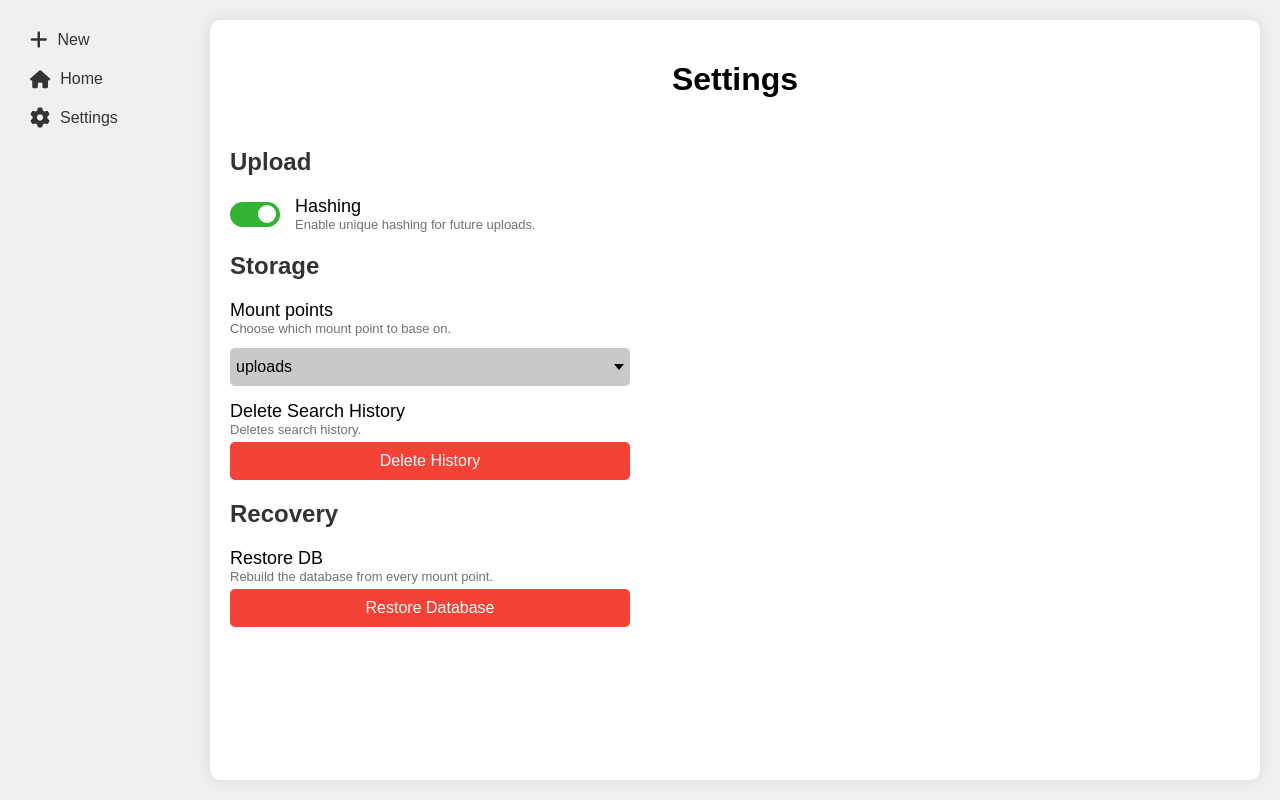
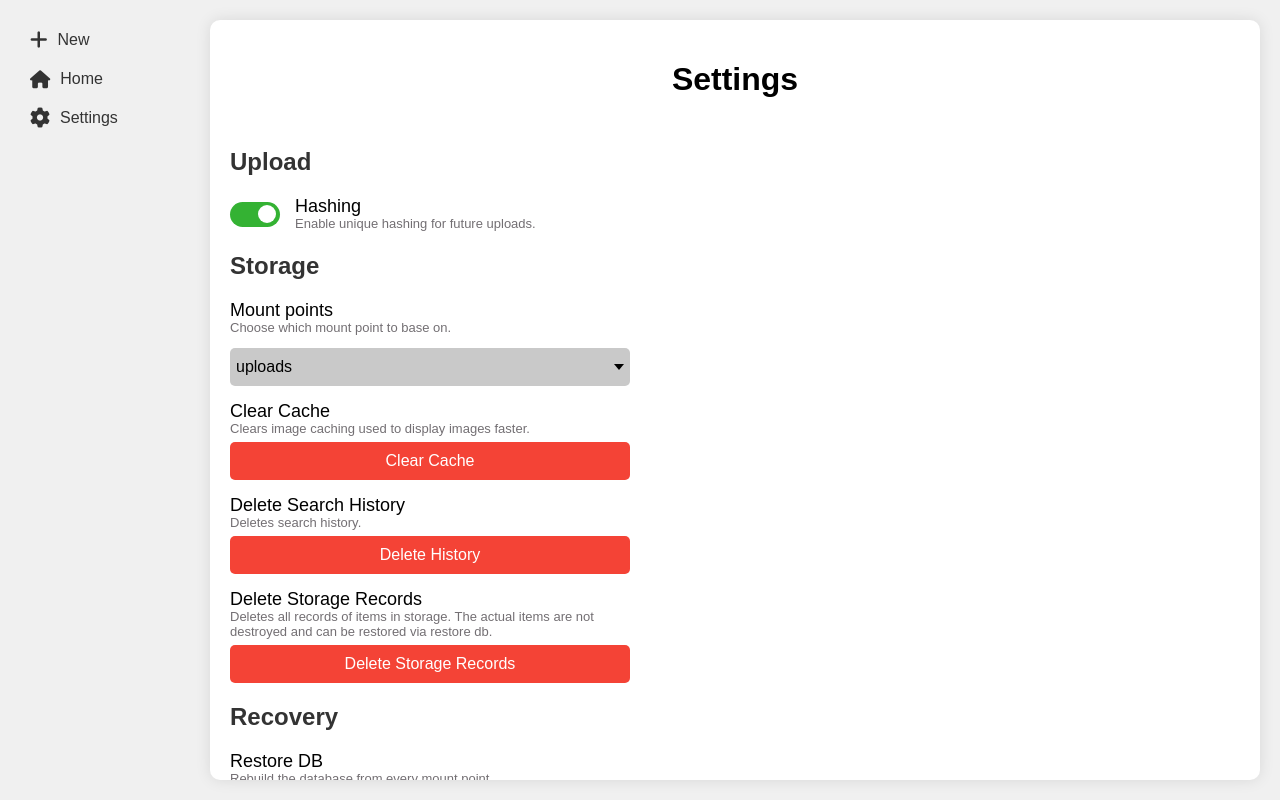
Before and after one commit to joelewaldo/file-server, a Flask app: page /settings in a window 1280 px wide. Run offline with Flask 3, Linux system fonts and the light colour scheme; a user stored in the database is signed in; data comes from the database, SQL or seed files in the repository; tables that the repository leaves empty hold one stand-in row (values such as "Sample post").

Commit message:
Fixed bugs and added more settings

```diff
--- a/app/main.py
+++ b/app/main.py
@@ -87,6 +87,16 @@ def update_preferred_upload_folder():
 @login_required
 def restore_db():
   return settings.restore_db()
+
+@main_bp.route('/clear-cache', methods=['POST'])
+@login_required
+def clear_cache():
+  return settings.clear_cache()
+
+@main_bp.route('/delete-storage-records', methods=['DELETE'])
+@login_required
+def delete_storage_records():
+  return settings.delete_storage_records()
 
 @main_bp.route('/files', methods=['GET'])
 @login_required
--- a/config.py
+++ b/config.py
@@ -30,6 +30,7 @@ class Config:
     'vhdl', 'verilog', 'hdl', 'sv', 's', 'asm', 'nasm', 'tsv', 'xsl', 'xslt', 'rss', 'atom', 'cgi',
     'php3', 'php4', 'php5', 'php7', 'phtml', 'tpl'
   }
+  FETCH_MIMETYPES = os.getenv('FETCH_MIMETYPES', "False").lower() in ['true', 'yes', 'y', '1']
   MAX_CONTENT_LENGTH = 10 * 1024 * 1024 * 1024  # 10 GB
   DEBUG = os.getenv('DEBUG', 'False').lower() in ['true', '1', 't', 'yes', 'y']
   SQLALCHEMY_DATABASE_URI = os.getenv('SQLALCHEMY_DATABASE_URI', 'sqlite:///file_server.db')
--- a/main.py
+++ b/main.py
@@ -1,8 +1,9 @@
 from config import Config
-from app import create_app, setup_database
+from app import create_app, setup_database, initialize_mimetypes
 
 app = create_app(Config)
 setup_database(app)
+initialize_mimetypes(app)
 
 if __name__ == '__main__':
   app.run(debug=app.config['DEBUG'])
--- a/requirements.txt
+++ b/requirements.txt
@@ -9,3 +9,5 @@ opencv-python
 pytz
 rawpy
 PyMuPDF
+requests
+bs4
--- a/static/css/file_style.css
+++ b/static/css/file_style.css
@@ -20,6 +20,7 @@ h2 {
 
 .small-text {
   font-size: small;
+  line-height: 1.15;
   color: #736f73;
 }
 
--- a/templates/settings.html
+++ b/templates/settings.html
@@ -55,10 +55,47 @@
     <div class="spacer"></div>
     <div class="btn-container">
       <div class="form-description">
+        <span class="sub-text">Clear Cache</span>
+        <span class="small-text"
+          >Clears image caching used to display images faster.</span
+        >
+      </div>
+      <button class="red-btn" id="clear-cache">Clear Cache</button>
+    </div>
+    <div class="spacer"></div>
+    <div class="btn-container">
+      <div class="form-description">
         <span class="sub-text">Delete Search History</span>
         <span class="small-text">Deletes search history.</span>
       </div>
       <button class="red-btn" id="delete-history-btn">Delete History</button>
+    </div>
+    <div class="spacer"></div>
+    <div class="btn-container">
+      <div class="form-description">
+        <span class="sub-text">Delete Storage Records</span>
+        <span class="small-text"
+          >Deletes all records of items in storage. The actual items are not
+          destroyed and can be restored via restore db.</span
+        >
+      </div>
+      <button class="red-btn" id="delete-storage-records">
+        Delete Storage Records
+      </button>
+    </div>
+
+    <div id="deleteRecordsModal" class="modal">
+      <div class="modal-content">
+        <span class="close" id="deleteRecordsCloseBtn">&times;</span>
+        <h3>Confirm Action</h3>
+        <p>Are you sure you want to delete the storage records?</p>
+        <div class="modal-actions">
+          <button class="cancel-btn" id="deleteRecordsCancelBtn">Cancel</button>
+          <button class="red-btn" id="deleteRecordsContinueBtn">
+            Continue
+          </button>
+        </div>
+      </div>
     </div>
   </div>
 
@@ -74,16 +111,14 @@
       <button class="red-btn" id="restoreBtn">Restore Database</button>
     </div>
   </div>
-  <div id="confirmModal" class="modal">
+
+  <div id="restoreModal" class="modal">
     <div class="modal-content">
-      <span class="close">&times;</span>
+      <span class="close" id="restoreCloseBtn">&times;</span>
       <h3>Confirm Action</h3>
-      <p>
-        Are you sure you want to restore the database? Upload dates will be
-        reset to today.
-      </p>
+      <p>Are you sure you want to restore the database?</p>
       <div class="modal-actions">
-        <button class="cancel-btn" id="cancelBtn">Cancel</button>
+        <button class="cancel-btn" id="restoreCancelBtn">Cancel</button>
         <button class="red-btn" id="restoreContinueBtn">Continue</button>
       </div>
     </div>
@@ -91,16 +126,14 @@
 </div>
 
 <script>
+  // Toggle Hashing setting
   document
     .getElementById("hashing-toggle")
     .addEventListener("change", function () {
       const enabled = this.checked;
-
       fetch('{{ url_for("main.update_hashing") }}', {
         method: "POST",
-        headers: {
-          "Content-Type": "application/json",
-        },
+        headers: { "Content-Type": "application/json" },
         body: JSON.stringify({ hashing: enabled }),
       })
         .then((response) => response.json())
@@ -108,7 +141,7 @@
           if (data.success) {
             createNotificationPopup(
               "Success",
-              "Hashing is now " + enabled + ".",
+              "Hashing is now " + (enabled ? "enabled" : "disabled") + ".",
               '<i class="fas fa-cog"></i>'
             );
           } else {
@@ -121,32 +154,94 @@
           }
         });
     });
-</script>
-<script>
-  const modal = document.getElementById("confirmModal");
-  const btn = document.getElementById("restoreBtn");
-  const closeBtn = document.getElementsByClassName("close")[0];
-  const cancelBtn = document.getElementById("cancelBtn");
-  const restoreContinueBtn = document.getElementById("restoreContinueBtn");
 
-  btn.onclick = function () {
-    modal.style.display = "block";
+  // Clear Cache functionality
+  document.getElementById("clear-cache").addEventListener("click", function () {
+    fetch("/clear-cache", {
+      method: "POST",
+      headers: { "Content-Type": "application/json" },
+    })
+      .then((response) => {
+        if (response.ok) {
+          createNotificationPopup(
+            "Success",
+            "Cache successfully deleted!",
+            "✅"
+          );
+        } else {
+          createNotificationPopup(
+            "Error",
+            "Cache failed to delete!",
+            "❌",
+            5000
+          );
+        }
+      })
+      .catch((error) => {
+        console.error("Error:", error);
+        createNotificationPopup("Error", "Cache failed to delete!", "❌", 5000);
+      });
+  });
+
+  // Delete Records Modal functionality
+  const deleteRecordsModal = document.getElementById("deleteRecordsModal");
+  document.getElementById("delete-storage-records").onclick = function () {
+    deleteRecordsModal.style.display = "block";
+  };
+  document.getElementById("deleteRecordsCloseBtn").onclick = function () {
+    deleteRecordsModal.style.display = "none";
+  };
+  document.getElementById("deleteRecordsCancelBtn").onclick = function () {
+    deleteRecordsModal.style.display = "none";
+  };
+  document.getElementById("deleteRecordsContinueBtn").onclick = function () {
+    fetch("/delete-storage-records", {
+      method: "DELETE",
+      headers: { "Content-Type": "application/json" },
+    })
+      .then((response) => {
+        if (response.ok) {
+          createNotificationPopup(
+            "Success",
+            "Storage records successfully deleted!",
+            "✅"
+          );
+        } else {
+          createNotificationPopup(
+            "Error",
+            "Storage records failed to delete!",
+            "❌",
+            5000
+          );
+        }
+      })
+      .catch((error) => {
+        console.error("Error:", error);
+        createNotificationPopup(
+          "Error",
+          "Storage records failed to delete!",
+          "❌",
+          5000
+        );
+      });
+    deleteRecordsModal.style.display = "none";
   };
 
-  closeBtn.onclick = function () {
-    modal.style.display = "none";
+  // Restore Database Modal functionality
+  const restoreModal = document.getElementById("restoreModal");
+  document.getElementById("restoreBtn").onclick = function () {
+    restoreModal.style.display = "block";
   };
-
-  cancelBtn.onclick = function () {
-    modal.style.display = "none";
+  document.getElementById("restoreCloseBtn").onclick = function () {
+    restoreModal.style.display = "none";
   };
-
-  restoreContinueBtn.onclick = function () {
+  document.getElementById("restoreCancelBtn").onclick = function () {
+    restoreModal.style.display = "none";
+  };
+  document.getElementById("restoreContinueBtn").onclick = function () {
     fetch("/restore-db", {
       method: "GET",
-      headers: {
-        "Content-Type": "application/json",
-      },
+      headers: { "Content-Type": "application/json" },
     })
       .then((response) => {
         if (response.ok) {
@@ -159,36 +254,37 @@
         console.error("Error:", error);
         createNotificationPopup("Error", "DB failed to restore!", "❌", 5000);
       });
-    modal.style.display = "none";
+    restoreModal.style.display = "none";
   };
 
+  // Close modals when clicking outside of them
   window.onclick = function (event) {
-    if (event.target == modal) {
-      modal.style.display = "none";
+    if (event.target == deleteRecordsModal) {
+      deleteRecordsModal.style.display = "none";
+    } else if (event.target == restoreModal) {
+      restoreModal.style.display = "none";
     }
   };
-</script>
-<script>
+
+  // Delete Search History functionality
   document
     .getElementById("delete-history-btn")
     .addEventListener("click", function () {
       fetch("/delete-search-history", {
         method: "DELETE",
-        headers: {
-          "Content-Type": "application/json",
-        },
+        headers: { "Content-Type": "application/json" },
       })
         .then((response) => {
           if (response.ok) {
             createNotificationPopup(
               "Success",
-              "File history successfully deleted!",
+              "Search history successfully deleted!",
               "✅"
             );
           } else {
             createNotificationPopup(
               "Error",
-              "File history failed to delete!",
+              "Search history failed to delete!",
               "❌",
               5000
             );
@@ -198,12 +294,29 @@
           console.error("Error:", error);
           createNotificationPopup(
             "Error",
-            "File history failed to delete!",
+            "Search history failed to delete!",
             "❌",
             5000
           );
         });
     });
+
+  // Dropdown functionality
+  const dropdown = document.getElementById("mount-point-dropdown");
+  const dropdownMenu = dropdown.querySelector(".dropdown-menu");
+  dropdown.addEventListener("click", function () {
+    dropdownMenu.classList.toggle("show");
+  });
+  dropdownMenu.querySelectorAll("li").forEach(function (item) {
+    item.addEventListener("click", function () {
+      const selectedMountPoint = this.textContent;
+      document.querySelector(".dropdown-selected").textContent =
+        selectedMountPoint;
+      dropdownMenu.classList.remove("show");
+
+      // Perform your fetch or update logic here
+    });
+  });
 </script>
 
 {% endblock %}
```
Also changed, not shown: app/__init__.py (+31 -0 lines), app/core/settings.py (+47 -3 lines).
